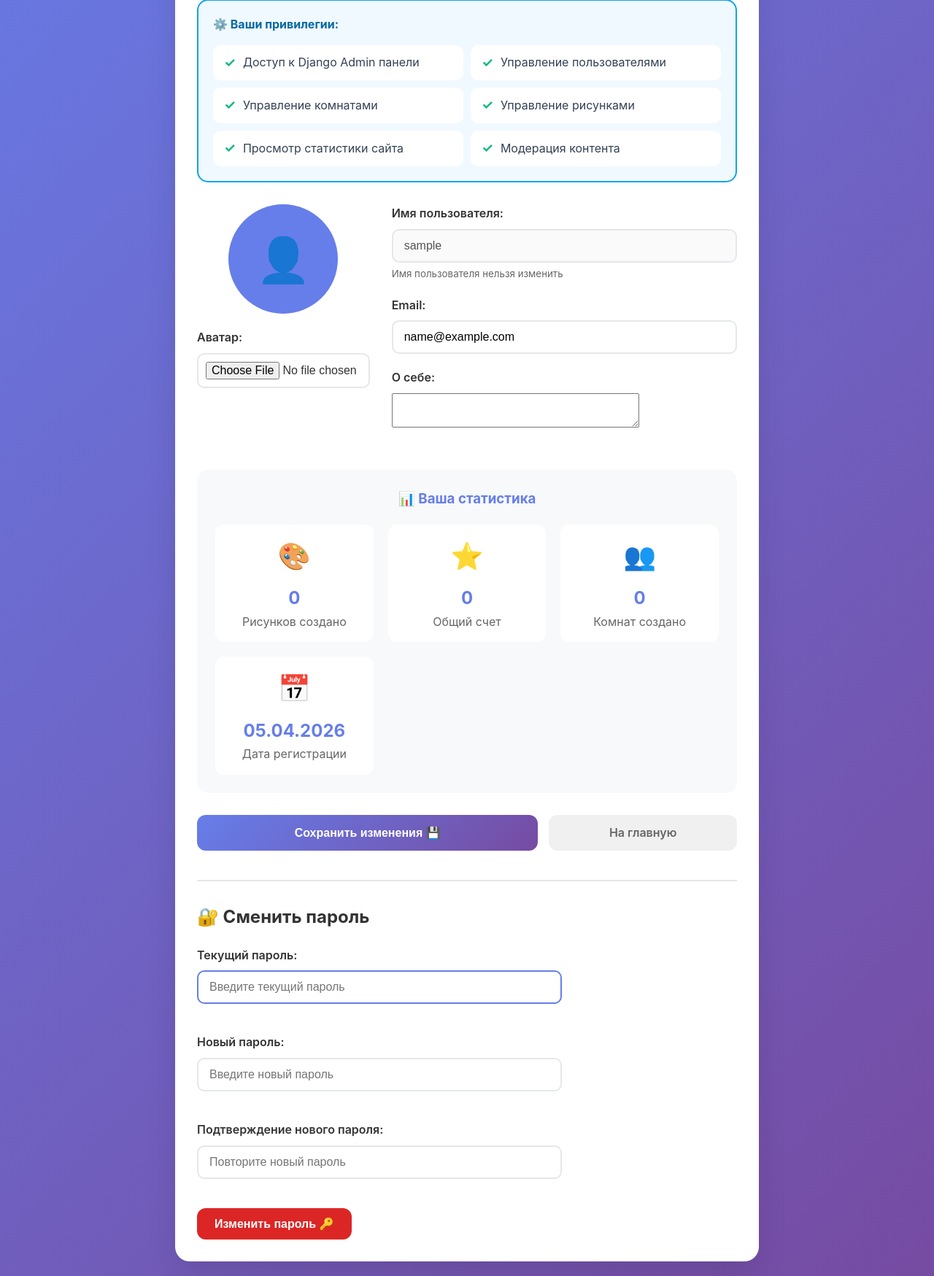
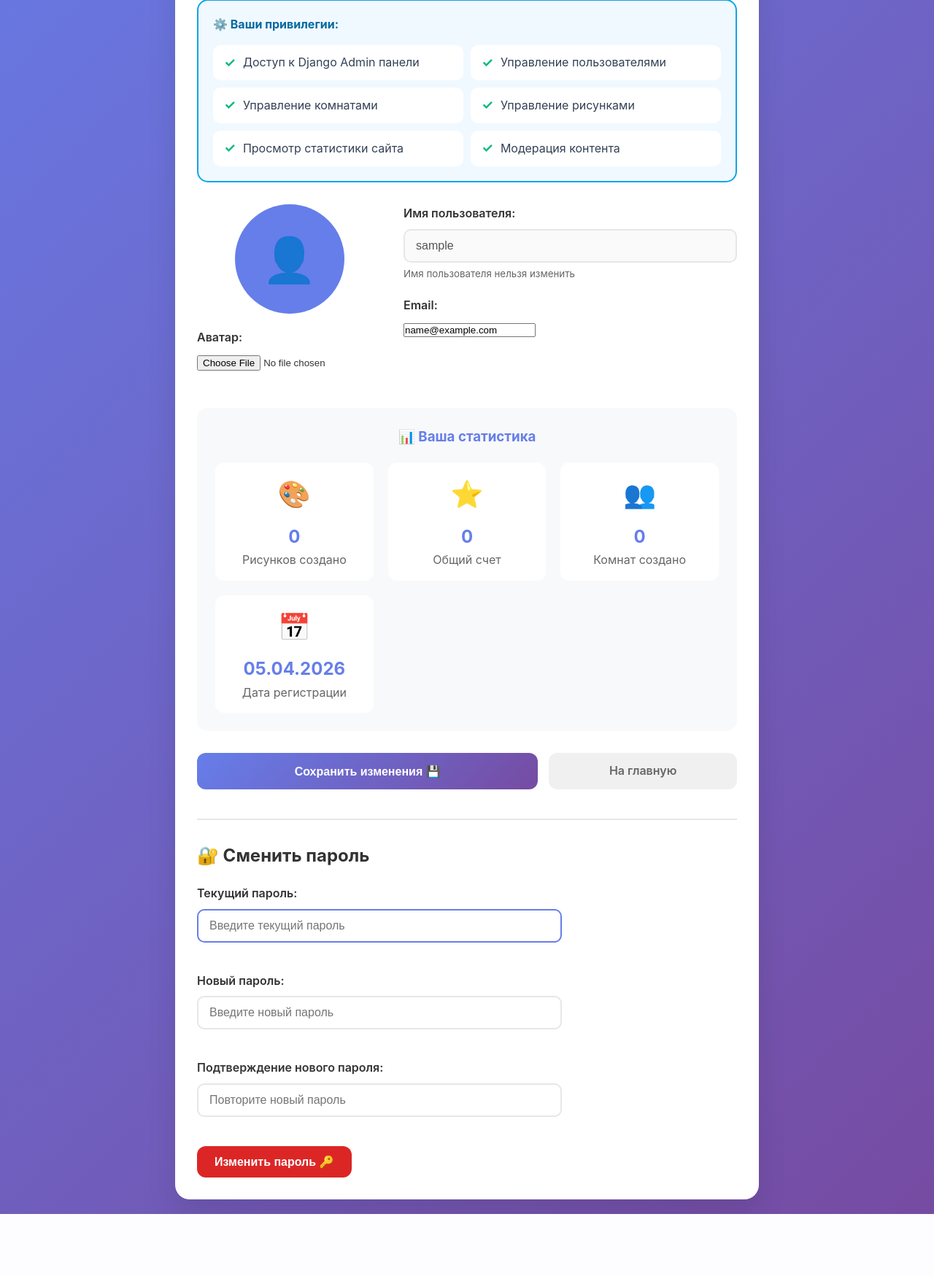
Before and after one commit to diogennpluq/pair_canvas_project, a Django app: page /profile/ in a window 1280 px wide. Shown: the part 481-2230 px from the top of the page at 73% size. After the commit the page ends 2145 px from the top, so only its background shows below. Run offline with Django 4.2, Linux system fonts and the light colour scheme; the visitor is signed in with stand-in values (Sample User, id 1); data that the repository does not hold is empty.

Commit message:
🗑️ Удалено редактирование 'О себе' из профиля пользователя
- Удалено поле bio из ProfileUpdateForm
- Удалён блок 'О себе' из шаблона profile.html
- Убрана проверка bio в обработчике POST-запроса

Co-authored-by: Qwen-Coder <qwen-coder@alibabacloud.com>

```diff
--- a/accounts/forms.py
+++ b/accounts/forms.py
@@ -20,12 +20,7 @@ class CustomUserCreationForm(UserCreationForm):
 class ProfileUpdateForm(forms.ModelForm):
     class Meta:
         model = CustomUser
-        fields = ('avatar', 'bio', 'email')
-        widgets = {
-            'bio': forms.Textarea(attrs={'rows': 3}),
-            'email': forms.EmailInput(attrs={'class': 'form-control'}),
-            'avatar': forms.FileInput(attrs={'class': 'form-control'}),
-        }
+        fields = ('avatar', 'email')
 
 class CustomPasswordChangeForm(PasswordChangeForm):
     old_password = forms.CharField(
--- a/accounts/views.py
+++ b/accounts/views.py
@@ -21,7 +21,7 @@ def register(request):
 def profile(request):
     if request.method == 'POST':
         # Обработка обновления профиля
-        if 'email' in request.POST or 'bio' in request.POST or 'avatar' in request.FILES:
+        if 'email' in request.POST or 'avatar' in request.FILES:
             form = ProfileUpdateForm(request.POST, request.FILES, instance=request.user)
             if form.is_valid():
                 form.save()
--- a/templates/accounts/profile.html
+++ b/templates/accounts/profile.html
@@ -161,13 +161,6 @@
                     </label>
                     {{ form.email }}
                 </div>
-
-                <div class="form-group">
-                    <label style="display: block; margin-bottom: 8px; font-weight: 600; color: #333;">
-                        О себе:
-                    </label>
-                    {{ form.bio }}
-                </div>
             </div>
         </div>
 
```
